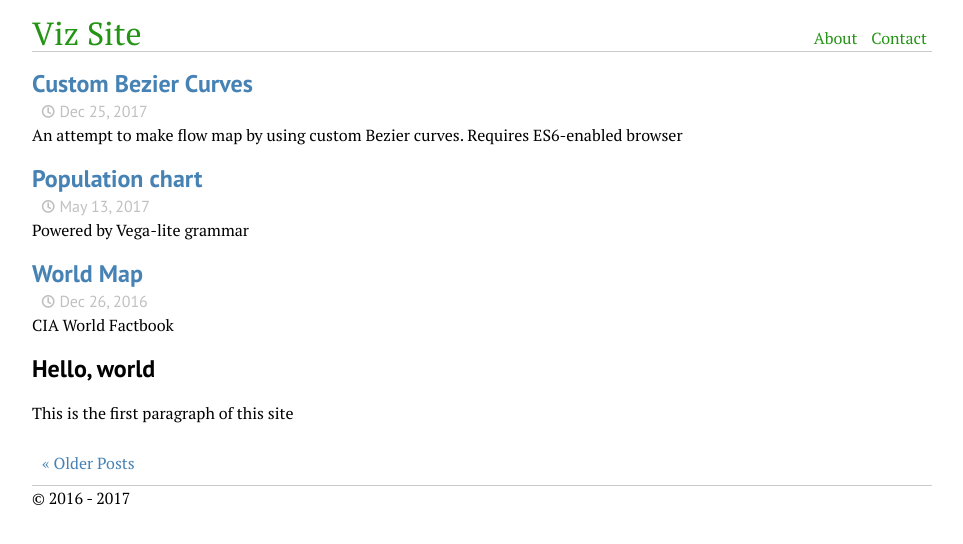
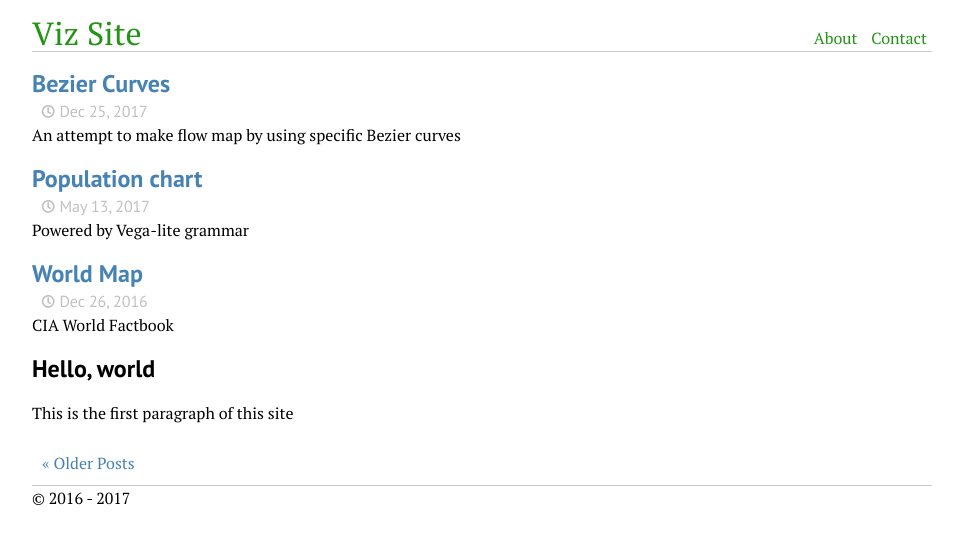
Before and after one commit to eixin/eixin.github.com, a Jekyll site: the page built from index.html, in a window 1280 px wide. Shown: the top 544 px of the page, without its empty margins (158-1121 px from the left). Built offline with Jekyll 4.4.1, drawn with Linux system fonts in a browser that asks for light colours; Markdown is read by kramdown in place of the engine named in the settings; the list of posts is cut into pages by our own code.

Commit message:
tweak caption
looks better

```diff
--- a/_posts/2017-12-25-custom_curves.html
+++ b/_posts/2017-12-25-custom_curves.html
@@ -1,8 +1,8 @@
 ---
 layout: post
-title: Custom Bezier Curves
+title: Bezier Curves
 category: Graph
-excerpt: An attempt to make flow map by using custom Bezier curves. Requires ES6-enabled browser
+excerpt: An attempt to make flow map by using specific Bezier curves
 ---
 
 <style>
```
